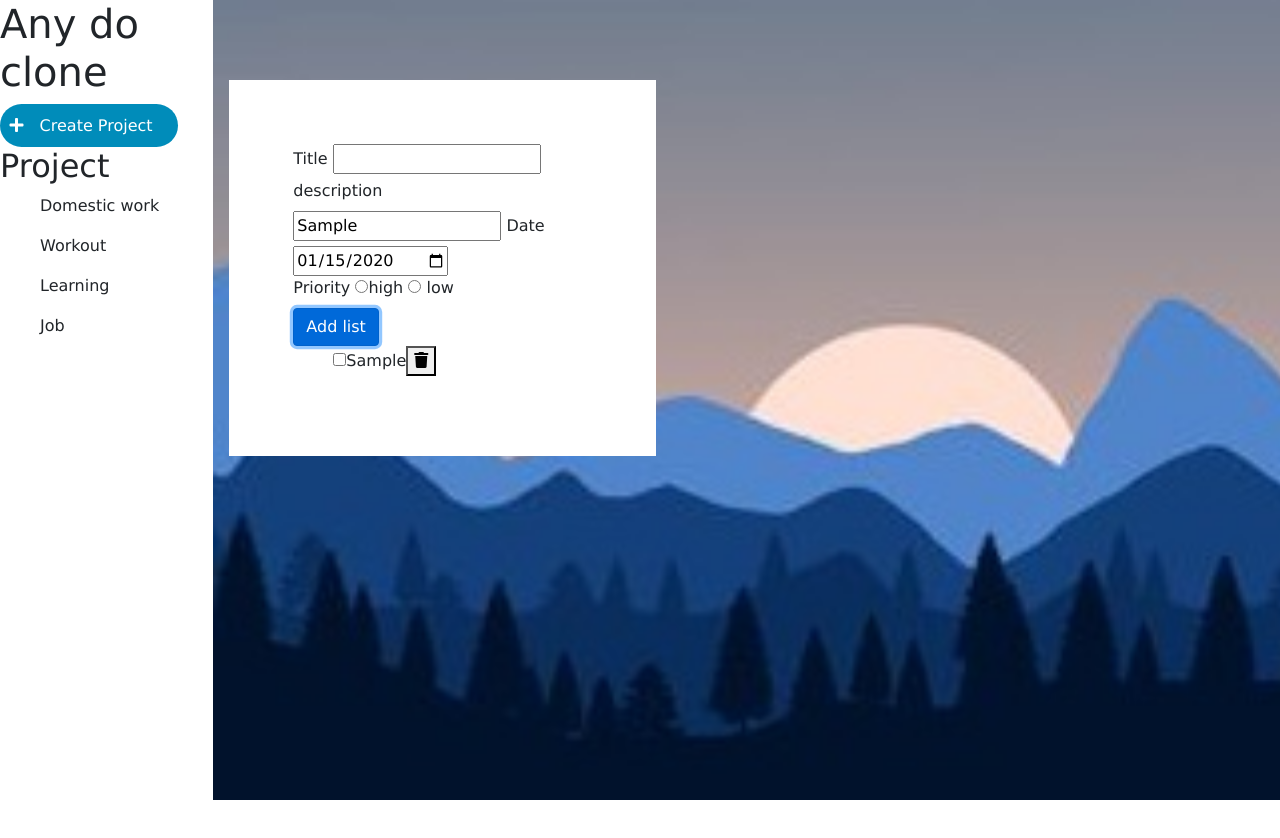
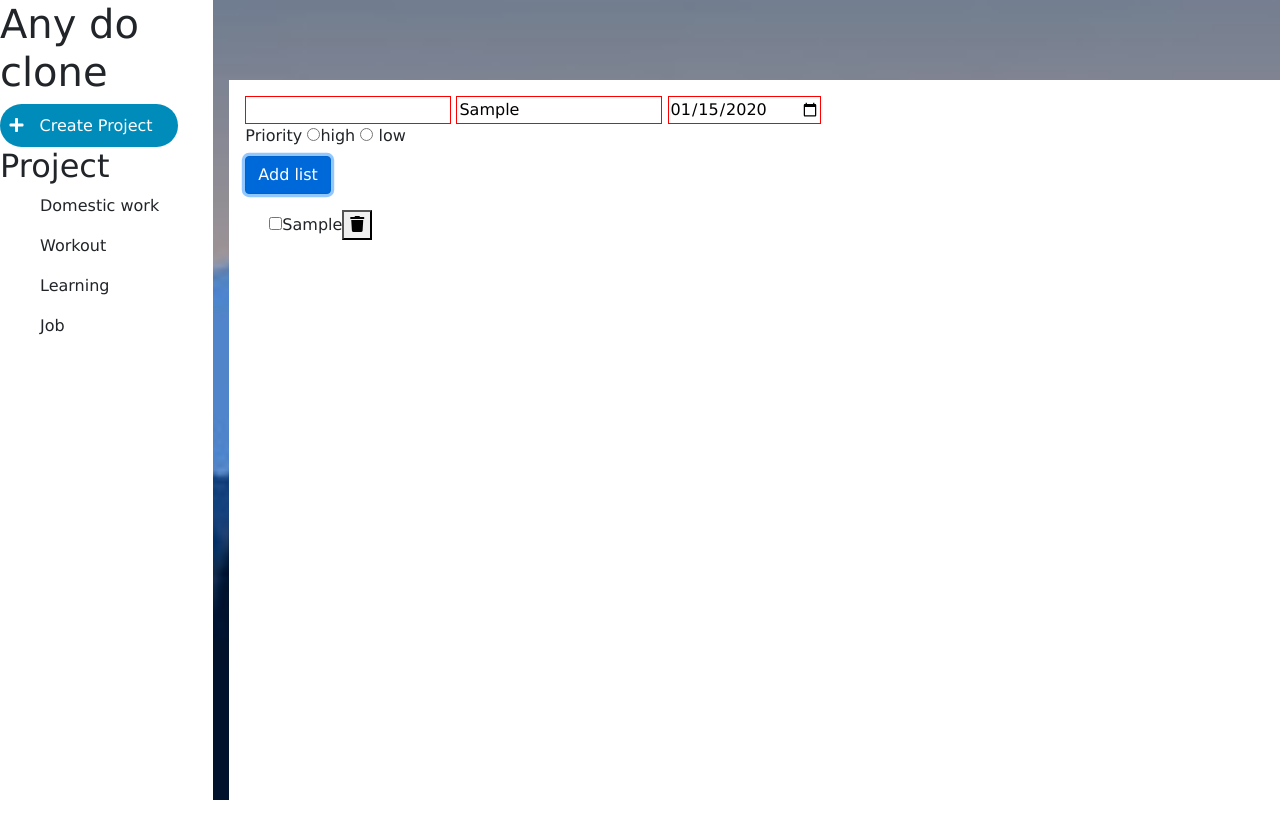
Before and after one commit to IBUNHABIBU/todo-list, a website built with webpack: page src/index.html in a window 1280 px wide. Both pictures are taken after typing "Sample", "Sample", "2020-01-15" into the empty fields and a click on the button "Add list". Before the commit the page ends 800 px from the top, so only its background shows below. Built offline with nearby package versions, Linux system fonts and the light colour scheme.

Commit message:
styling the form

```diff
--- a/src/css/style.css
+++ b/src/css/style.css
@@ -78,19 +78,24 @@ article{
 .new-project-btns button:hover{
   background: #efefef;
 }
-input:focus{
-
-}
-aside{
-  padding: 4rem;
-  background: white;
-  width: 40%;
-  position: relative;
-  top: 4rem;
-  margin: 1rem;
-}
 
 .task.completed{
   background-color: blueviolet;
   color: red;
 }
+
+aside{
+  /* padding: 4rem; */
+  background: white;
+  width: 100%;
+  height: 100vh;
+  position: relative;
+  top: 4rem;
+  margin: 1rem;
+}
+.form-container{
+  padding: 1rem;
+}
+form input{
+  border: 1px solid red;
+}
--- a/src/index.html
+++ b/src/index.html
@@ -34,26 +34,25 @@
             </div>
           </article>
         <aside>
+          <div class="form-container">
             <form action="">
-
-
-            <label for="title">Title</label>
               <input type="text" name="" id="title">
-            <label for="description">description</label>
               <input type="text" class="descripiton" id="description">
-            <label for="date">Date</label>
               <input type="date" name="" id="datetime"><br>
               <label for="priority">Priority</label>
-
             <input type="radio"  name="priority" value="high"><label for="high">high</label>
             <input type="radio"  name="priority" value="low"> <label for="low">low</label><br>
             <button type="button" class="btn btn-primary" id="add-task-btn">Add list</button>
             </form>
+          </div>
+         <div class="list-container">
           <div class="tasker-body">
             <ul id="tasks">
 
             </ul>
           </div>
+         </div>
+
         </aside>
     </section>
   </main>
--- a/src/modules/app.js
+++ b/src/modules/app.js
@@ -27,12 +27,9 @@ function Tasker() {
     taskListItem.appendChild(taskButton);
     taskList.appendChild(taskListItem);
   }
-  // error: function(){
-  //   errorMessage.style.display = 'block';
-  // },
+
   function addTask() {
     let taskValue = taskInput.value;
-    // errorMessage.style.display = 'none';
     if(taskValue === ''){
       error();
     } else {
@@ -55,12 +52,7 @@ function Tasker() {
     for( let i = 0; i< taskListChildren.length; i++){
       taskListItem = taskListChildren[i];
       checkBox = taskListItem.getElementsByTagName('input')[0];
-      //  console.log(checkBox)
       deleteButton = taskListItem.getElementsByTagName('button')[0];
-
-      // deleteButton.onclick = deleteTask.bind(i);
-      // let Checked = checkBox.checked;
-      // console.log(Checked);
       checkBox.addEventListener('click', function(e){
         if(e.target.checked){
           e.target.parentElement.classList.add('completed');
@@ -68,24 +60,13 @@ function Tasker() {
           e.target.parentElement.classList.remove('completed');
         }
       })
+      deleteButton.addEventListener('click', function(e){
+         taskListItem.remove();
+      })
     }
   }
-  function deleteTask(i){
-    taskListChildren[i].remove();
-    scanTaskList();
-  }
- function  completeTask(taskListItem, checkBox){
-    if(checkBox.checked){
-      taskListItem.className = 'task completed';
 
-    } else {
-      incompleteTask(taskListItem);
-    }
-  }
-  function incompleteTask(taskListItem){
-    taskListItem.className = 'task';
-  }
-  return { construct, completeTask, incompleteTask, buildTask, deleteTask }
+  return { construct,  buildTask }
 }
 const todo = Tasker();
 todo.construct();
```
Lines whose indentation alone changed are shown as unchanged.
